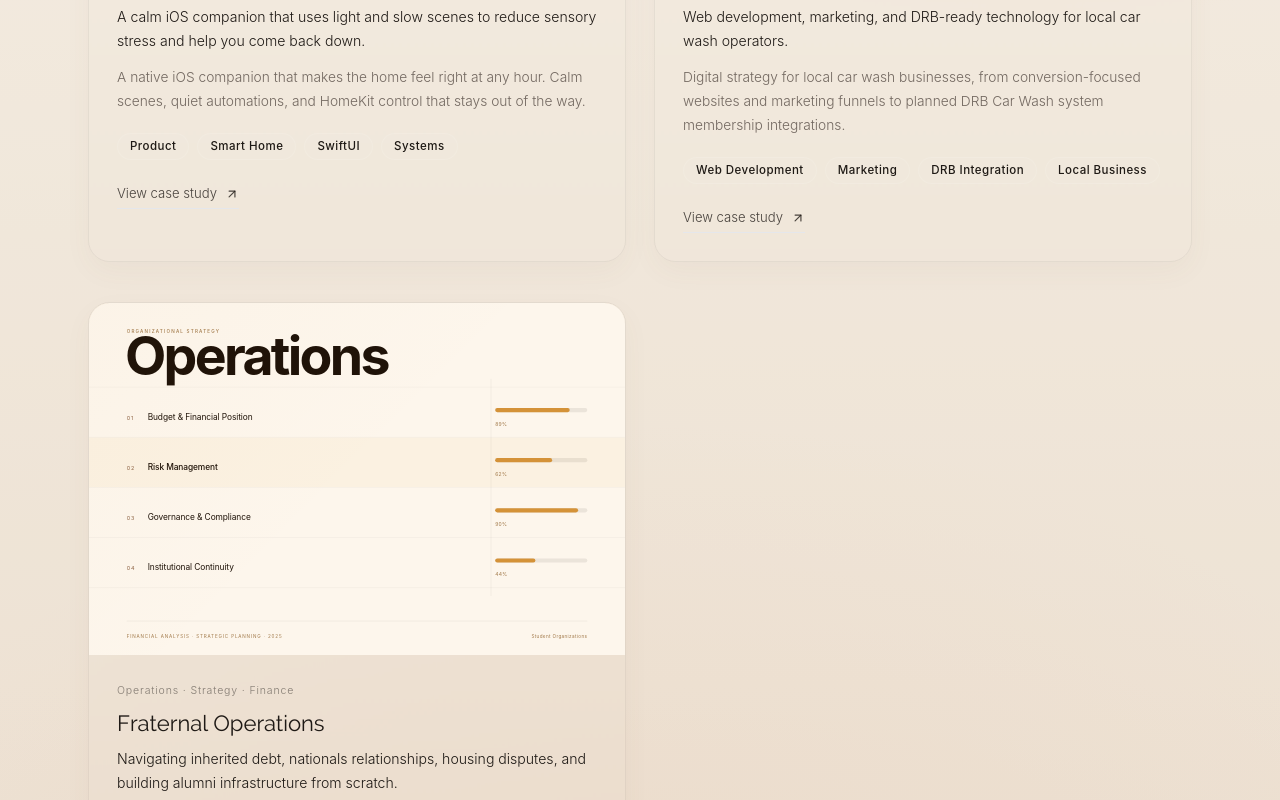
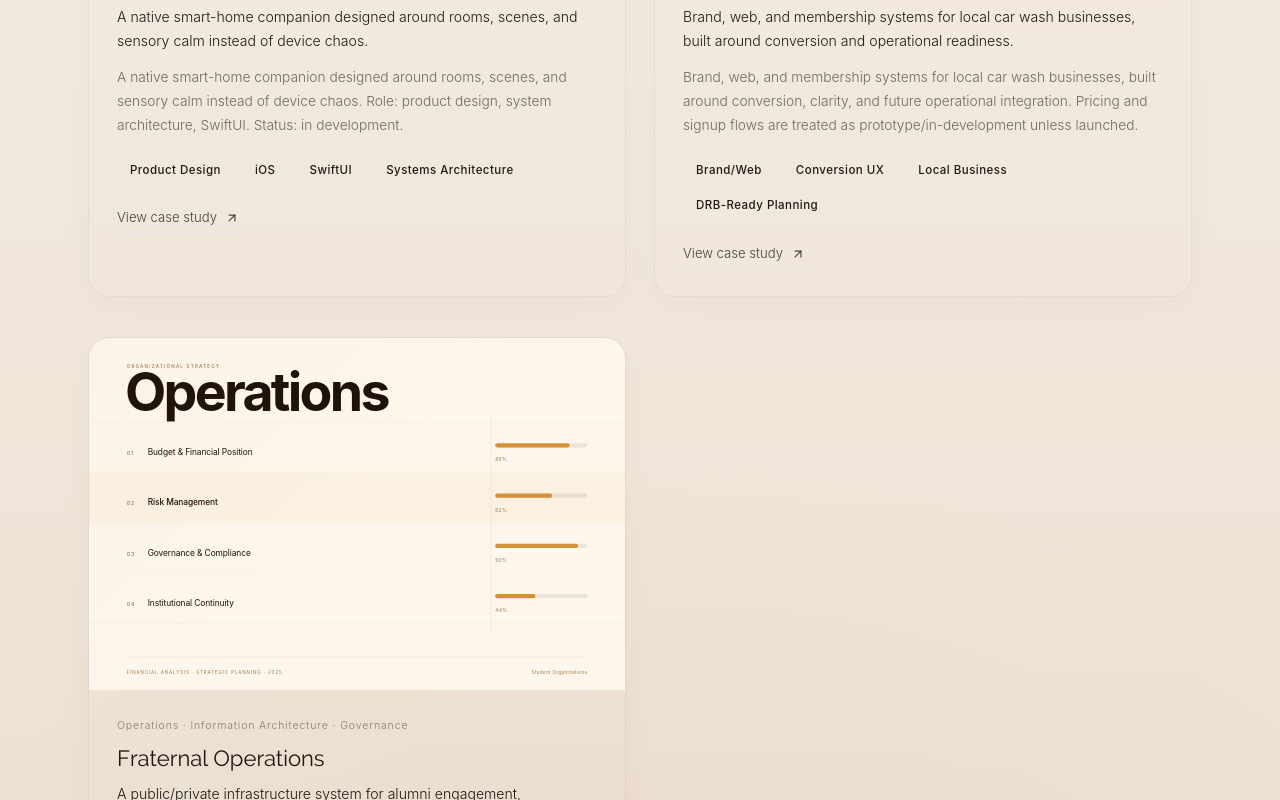
Before and after one commit to mohabbis/personal-portfolio, a Next.js app: page /portfolio in a window 1280 px wide. Shown: the part 1060-1860 px from the top of the page. Built offline with nearby package versions, Linux system fonts and the light colour scheme.

Commit message:
Rewrite work card copy for consistency

```diff
--- a/data/projects.ts
+++ b/data/projects.ts
@@ -4,14 +4,14 @@ export const projects: ProjectItem[] = [
   {
     slug: "lumen",
     title: "Lumen",
-    eyebrow: "Featured Project",
-    subtitle: "A calm iOS companion that uses light and slow scenes to reduce sensory stress and help you come back down.",
-    relationshipLabel: "Featured project",
+    eyebrow: "Product · Smart Home · Interface",
+    subtitle: "A native smart-home companion designed around rooms, scenes, and sensory calm instead of device chaos.",
+    relationshipLabel: "In development",
     systemRole: "interface",
-    category: "Product · Smart Home · Interface",
+    category: "Product Design · iOS · Systems Architecture",
     summary:
-      "A native iOS companion that makes the home feel right at any hour. Calm scenes, quiet automations, and HomeKit control that stays out of the way.",
-    tags: ["Product", "Smart Home", "SwiftUI", "Systems"],
+      "A native smart-home companion designed around rooms, scenes, and sensory calm instead of device chaos. Role: product design, system architecture, SwiftUI. Status: in development.",
+    tags: ["Product Design", "iOS", "SwiftUI", "Systems Architecture"],
     href: "/portfolio/lumen",
     ctaLabel: "View case study",
     image: "/images/projects/lumen-iot-interface.svg",
@@ -22,13 +22,13 @@ export const projects: ProjectItem[] = [
   {
     slug: "car-wash",
     title: "Modern Branding for Local Businesses",
-    eyebrow: "Client work · In progress",
-    subtitle: "Web development, marketing, and DRB-ready technology for local car wash operators.",
-    relationshipLabel: "In development",
-    category: "Web Development · Marketing · Systems Integration",
+    eyebrow: "Brand/Web · Local Business · In development",
+    subtitle: "Brand, web, and membership systems for local car wash businesses, built around conversion and operational readiness.",
+    relationshipLabel: "Prototype / in development",
+    category: "Brand Direction · Web Systems · Conversion UX",
     summary:
-      "Digital strategy for local car wash businesses, from conversion-focused websites and marketing funnels to planned DRB Car Wash system membership integrations.",
-    tags: ["Web Development", "Marketing", "DRB Integration", "Local Business"],
+      "Brand, web, and membership systems for local car wash businesses, built around conversion, clarity, and future operational integration. Pricing and signup flows are treated as prototype/in-development unless launched.",
+    tags: ["Brand/Web", "Conversion UX", "Local Business", "DRB-Ready Planning"],
     href: "/portfolio/car-wash",
     ctaLabel: "View case study",
     image: "/images/projects/local-business-branding.svg",
@@ -39,13 +39,13 @@ export const projects: ProjectItem[] = [
   {
     slug: "operations",
     title: "Fraternal Operations",
-    eyebrow: "Operations · Alpha Sigma Phi",
-    subtitle: "Navigating inherited debt, nationals relationships, housing disputes, and building alumni infrastructure from scratch.",
-    relationshipLabel: "Operations leadership",
-    category: "Operations · Strategy · Finance",
+    eyebrow: "Operations · Infrastructure · Governance",
+    subtitle: "A public/private infrastructure system for alumni engagement, institutional records, communication, and operational continuity.",
+    relationshipLabel: "Active infrastructure project",
+    category: "Operations · Information Architecture · Governance",
     summary:
-      "Chapter operations, financial planning, alumni infrastructure, and governance work under real constraints.",
-    tags: ["Operations", "Strategy", "Finance", "Governance"],
+      "A public/private infrastructure system for alumni engagement, institutional records, communication, and operational continuity. Sensitive details are intentionally omitted.",
+    tags: ["Operations", "Information Architecture", "Governance", "CRM"],
     href: "/portfolio/operations",
     ctaLabel: "View case study",
     image: "/images/projects/alumni-operations-system.svg",
```
